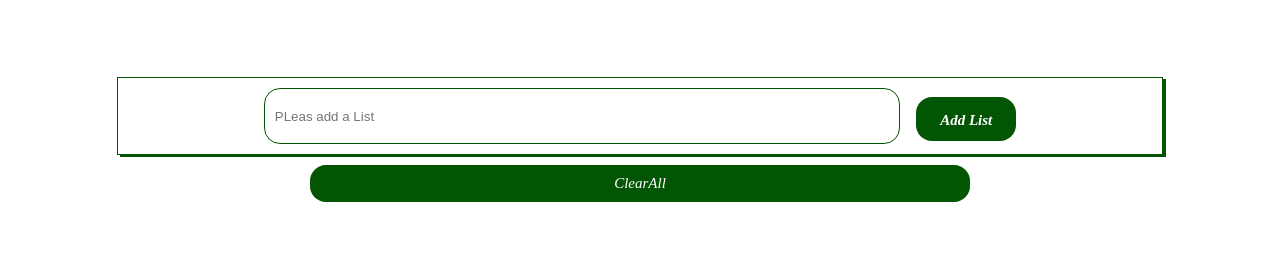
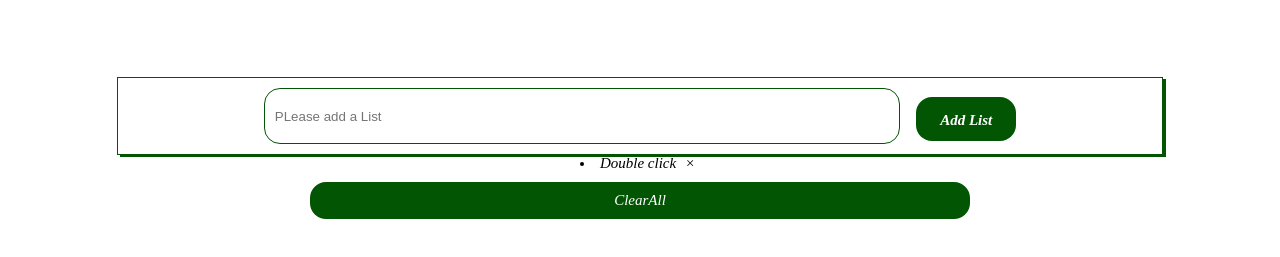
Before and after one commit to EmperorMesh/do-list, a plain HTML site: page index.html in a window 1280 px wide. Shown: the part 39-296 px from the top of the page. Drawn offline with Linux system fonts and the light colour scheme.

Commit message:
correted a word

```diff
--- a/index.html
+++ b/index.html
@@ -8,15 +8,15 @@
   <link rel="stylesheet" href="styles.css">
 </head>
 <body>
-
   <header><h1>Todo App</h1></header>
   <div class="container">
-    <input type="text" name="" id="todo" placeholder="PLeas add a List">
+    <input type="text" name="" id="todo" placeholder="PLease add a List">
     <div class="btn" Type="submit" onclick="create()" id="addlist"><h4>Add List</h4></div>
   </div>
   <div class='box1'>
     <ul id="list">
     </ul>
+    <li>Double click </li>
   </div>
   <div class="btn2" id=clearAll onclick="clearAll()">ClearAll</div>
 <script src="./index.js"></script>
```
